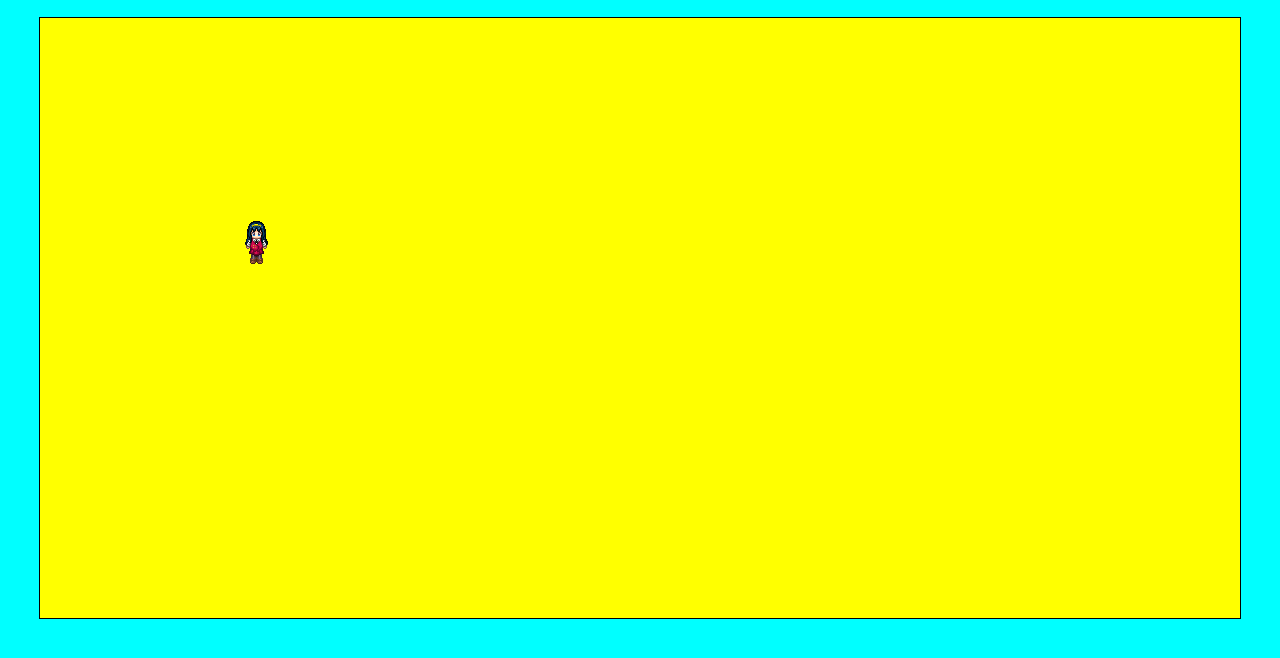
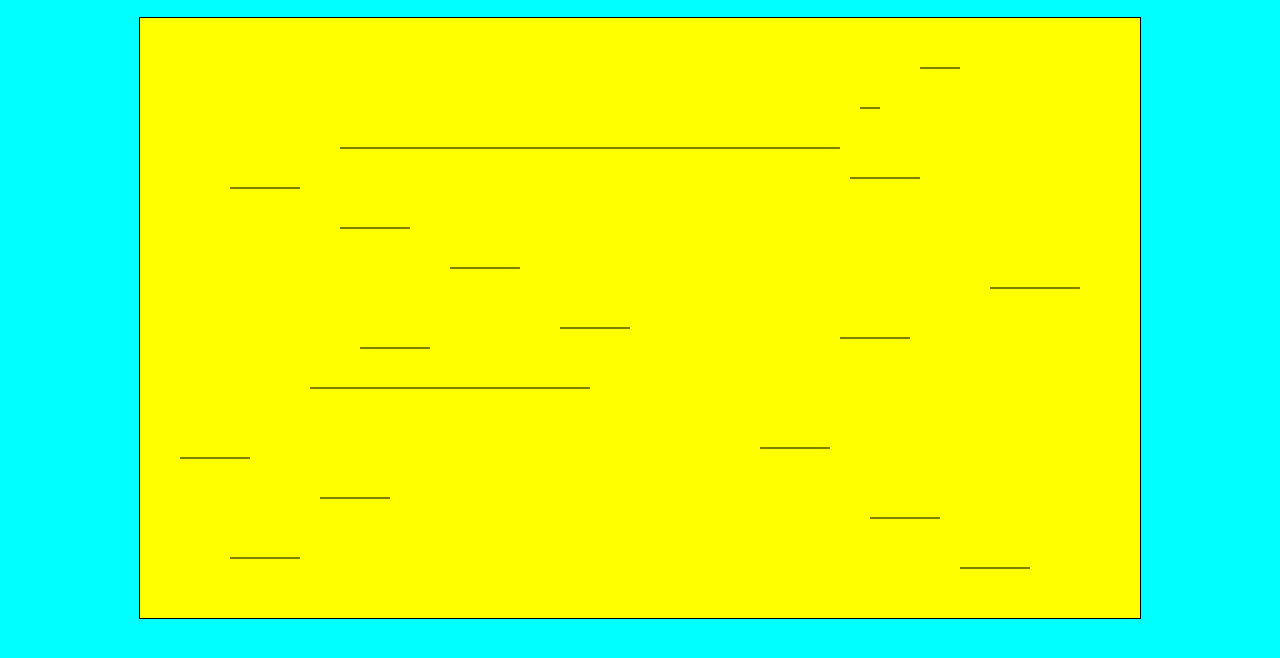
Before and after one commit to Palme412/game-project-1, a plain HTML site: page index.html in a window 1280 px wide. Shown: the part 66-724 px from the top of the page. Drawn offline with Linux system fonts and the light colour scheme.

Commit message:
restart with base level layout

```diff
--- a/index.html
+++ b/index.html
@@ -11,8 +11,8 @@
     <div id="game-container">
         <h2>Sunflower Dash</h2>
         <main>
-            <canvas id="game"><!-- play a game --></canvas>
+            <canvas id="game" width="1000" height="600"><!-- play a game --></canvas>
         </main>
-    <script src="newapp.js"></script>
+    <script src="restart.js"></script>
 </body>
 </html>
--- a/newapp.js
+++ /dev/null
@@ -1,40 +0,0 @@
-const game = document.querySelector("#game")
-game.width = 1200;
-game.height = 600;
-let ctx = game.getContext("2d");
-
-
-
-
-// ctx.fillStyle = "white";
-// ctx.strokeStyle = "red";
-// ctx.lineWidth = 5;
-
-// =======CANVAS RENDERING ======== //
-// game.setAttribute("height", getComputedStyle(game)["height"]);
-// game.setAttribute("width", getComputedStyle(game)["width"]);
-
-//======== ENTITIES ======//
-
-const Player = {
-    x: 0,
-    y: 0,
-    width: 32,
-    height: 48,
-    moving: true
-};
-
-const playerSprite = new Image()
-playerSprite.src = "kannazukinomiko_chikane.png"
-
-function drawSprite(img, sX, sY, sW, sH, dX, dY, dW, dH){
-    ctx.drawImage(img, sX, sY, sW, sH, dX, dY, dW, dH)
-}
-
-function animate() {
-ctx.clearRect(0,0,game.width, game.height);
-drawSprite(playerSprite, 0, 0, Player.width, Player.height,
-200, 200, Player.width, Player.height);
-requestAnimationFrame(animate);
-}
-animate();
--- /dev/null
+++ b/restart.js
@@ -0,0 +1,57 @@
+var canvas = document.querySelector("#game");
+var ctx = canvas.getContext("2d");
+
+ctx.moveTo(90, 540);
+ctx.lineTo(160 , 540);
+// ctx ( x , y )
+ctx.moveTo(180, 480);
+ctx.lineTo(250, 480);
+
+ctx.moveTo(40, 440);
+ctx.lineTo(110, 440);
+
+ctx.moveTo(170, 370);
+ctx.lineTo(450, 370);
+
+ctx.moveTo(220, 330);
+ctx.lineTo(290, 330);
+
+ctx.moveTo(420, 310);
+ctx.lineTo(490, 310);
+
+ctx.moveTo(380, 250);
+ctx.lineTo(310, 250);
+
+ctx.moveTo(270, 210);
+ctx.lineTo(200, 210);
+
+ctx.moveTo(160, 170);
+ctx.lineTo(90, 170);
+
+ctx.moveTo(200, 130);
+ctx.lineTo(700, 130);
+
+ctx.moveTo(720, 90);
+ctx.lineTo(740, 90);
+
+ctx.moveTo(780, 50);
+ctx.lineTo(820, 50);
+
+ctx.moveTo(710, 160);
+ctx.lineTo(780, 160);
+
+ctx.moveTo(850, 270);
+ctx.lineTo(940, 270);
+
+ctx.moveTo(700, 320);
+ctx.lineTo(770, 320);
+
+ctx.moveTo(620, 430);
+ctx.lineTo(690, 430);
+
+ctx.moveTo(730, 500);
+ctx.lineTo(800, 500);
+
+ctx.moveTo(820, 550);
+ctx.lineTo(890, 550);
+ctx.stroke();
--- a/style.css
+++ b/style.css
@@ -16,8 +16,8 @@ body  {
 }
 
 canvas {
-    width: 1200px;
-    height: 600px;
+    /* width: 800px;
+    height: 600px; */
     border: 1px solid black;
     background: yellow;
 }
```
